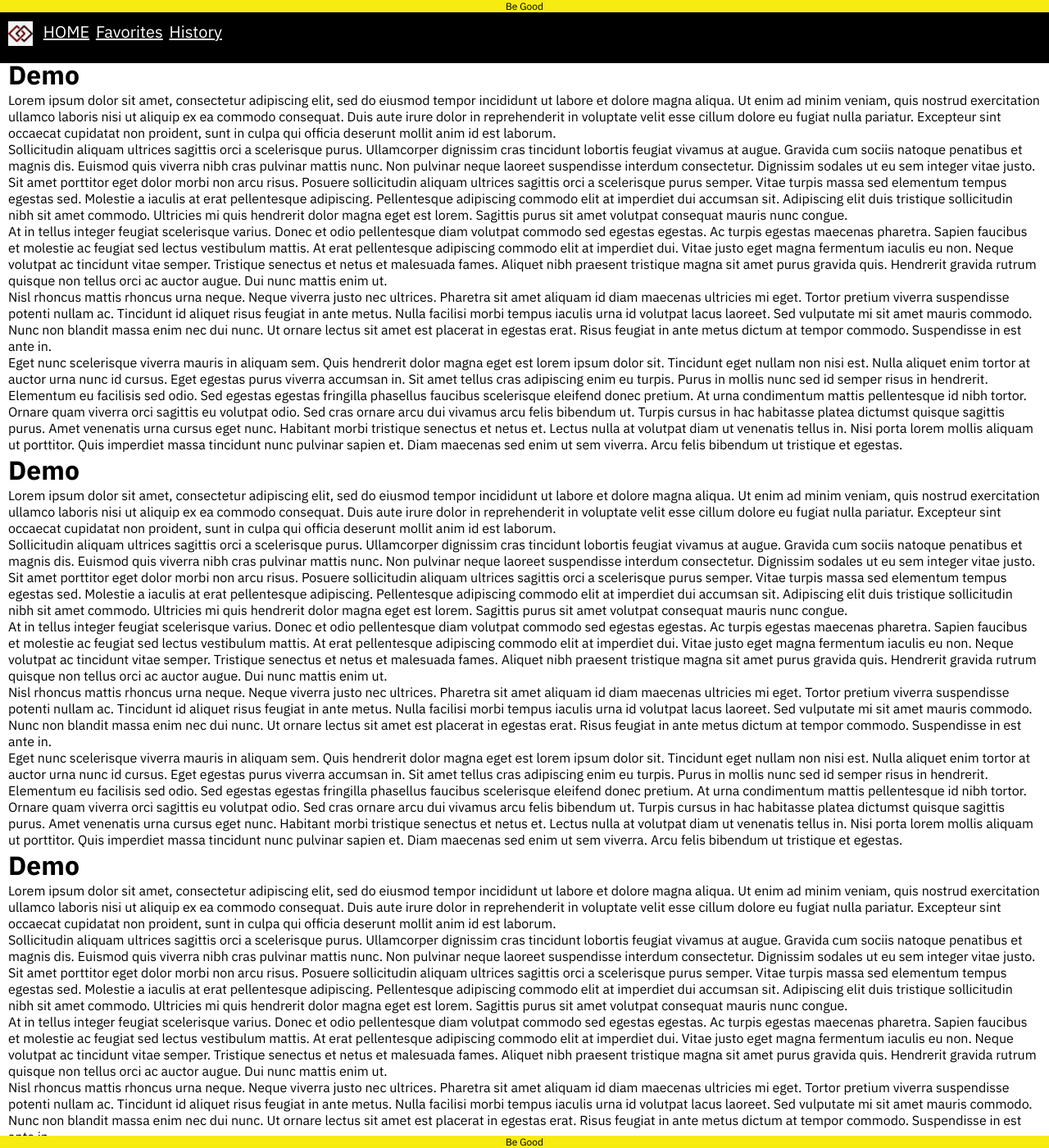
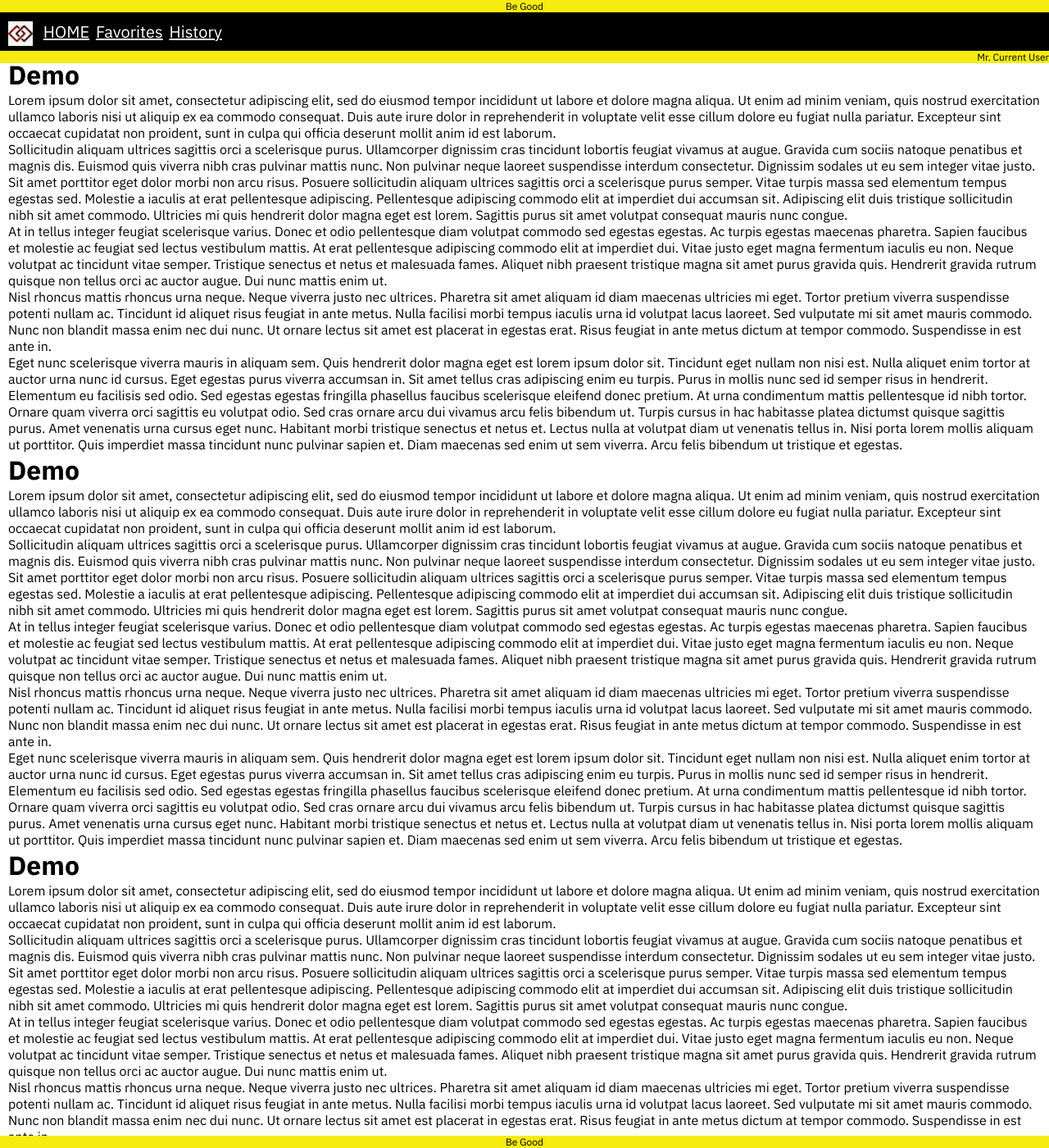
Before and after one commit to gothamgo/demo, a Jekyll site: the page built from index.html, in a window 1280 px wide and 1400 px high. Shown: the whole window at 82% size. Built offline with Jekyll 4.4.1, drawn with Linux system fonts in a browser that asks for light colours.

Commit message:
Update header.html

```diff
--- a/_includes/header.html
+++ b/_includes/header.html
@@ -25,7 +25,7 @@
     padding: 0px 10px 0px 0px;
     margin: 0px 0px -10px 0px;
   }
-  header nav p.current-user {
+  header p.current-user {
     text-align: right;
   }
 </style>
@@ -40,6 +40,6 @@
     <a href="/">HOME</a>
     <a href="/Favorites/">Favorites</a>
     <a href="/History/">History</a>
-    <p class="current-user">Current User</p>
   </nav>
+  <p class="current-user">Mr. Current User</p>
 </header>
```
